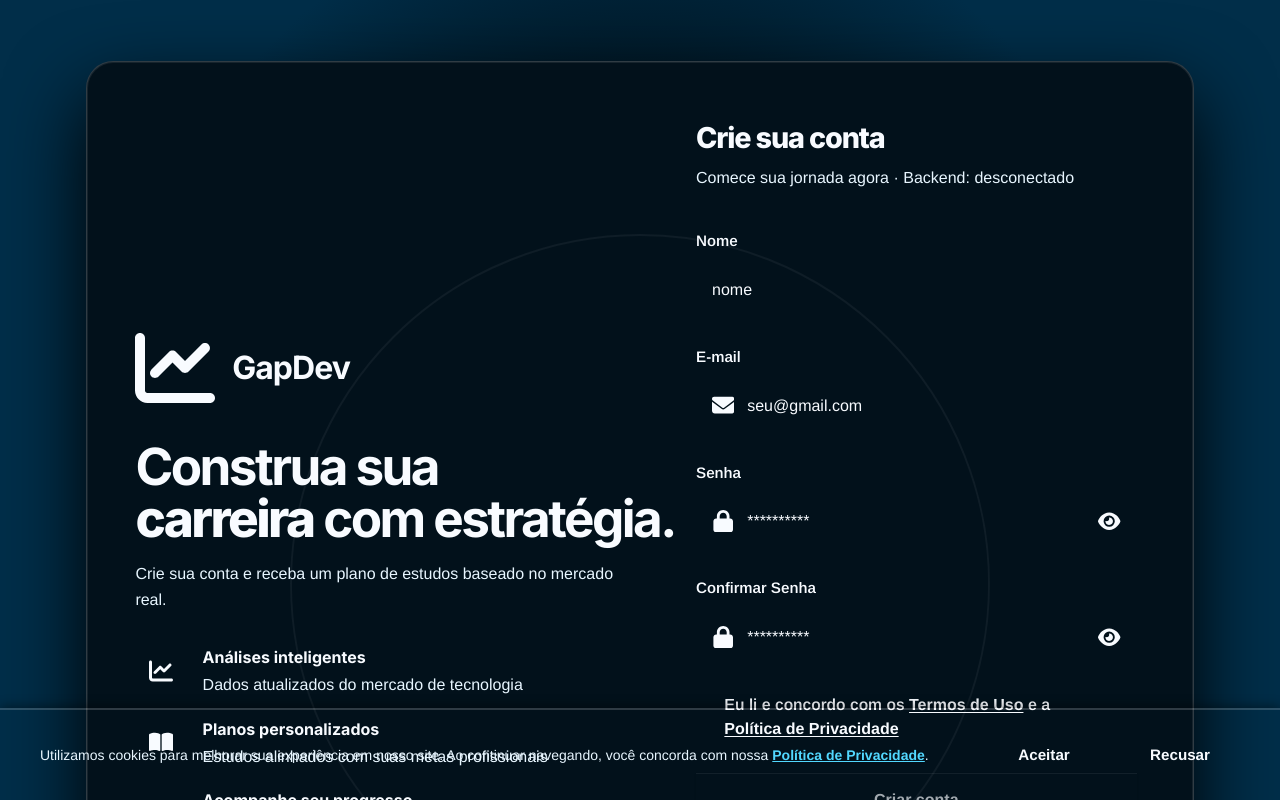
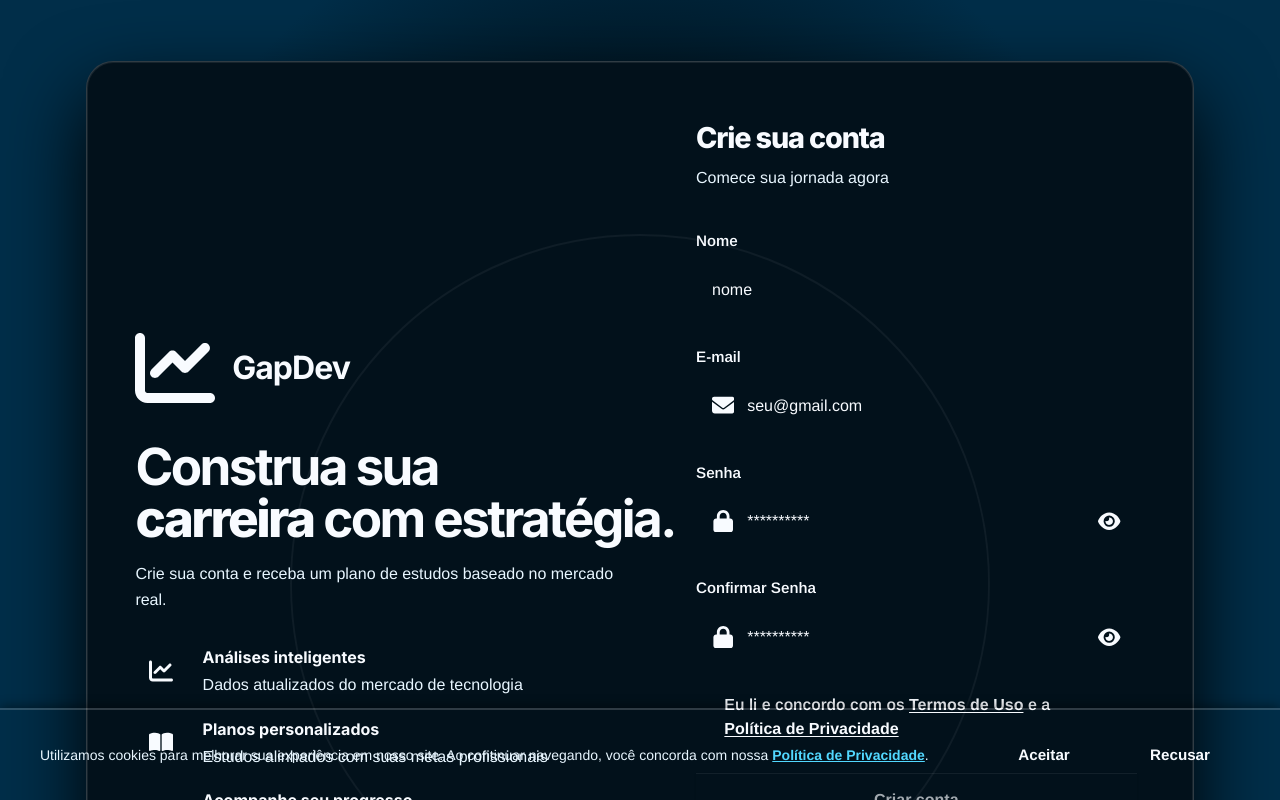
Before and after one commit to dev-mateus/gapdev, a React (Vite) app in the folder frontend/: page /cadastro in a window 1280 px wide. Shown: the top 800 px of the page. Built offline with nearby package versions, Linux system fonts and the light colour scheme; no server answers.

Commit message:
terminado

```diff
--- a/frontend/src/app/cadastro/page.tsx
+++ b/frontend/src/app/cadastro/page.tsx
@@ -389,12 +389,6 @@ function CadastroPage({ isBackendConnected }: CadastroPageProps) {
 
               <p className={styles.formSubtitle}>
                 Comece sua jornada agora
-                {' · '}
-                Backend: {
-                  isBackendConnected
-                    ? 'conectado'
-                    : 'desconectado'
-                }
               </p>
             </header>
 
--- a/frontend/src/app/login/page.tsx
+++ b/frontend/src/app/login/page.tsx
@@ -200,8 +200,6 @@ function LoginPage({ isBackendConnected }: LoginPageProps) {
               <h2 className={styles.formTitle}>Bem-vindo de volta!</h2>
               <p className={styles.formSubtitle}>
                 Faça login para continuar sua jornada
-                {' · '}
-                Backend: {isBackendConnected ? 'conectado' : 'conectando...'}
               </p>
             </header>
 
```
